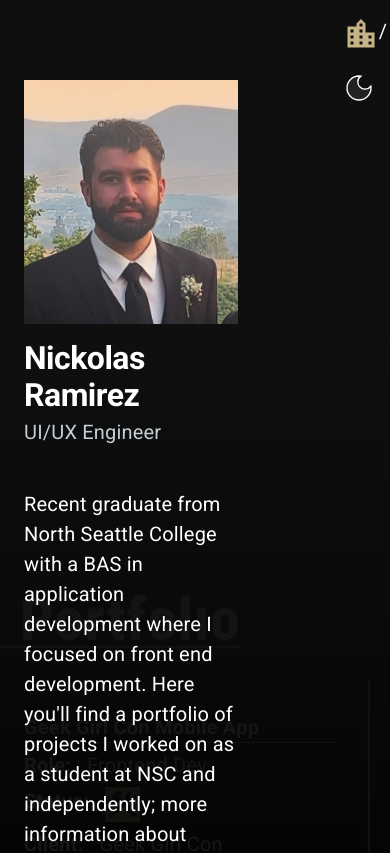
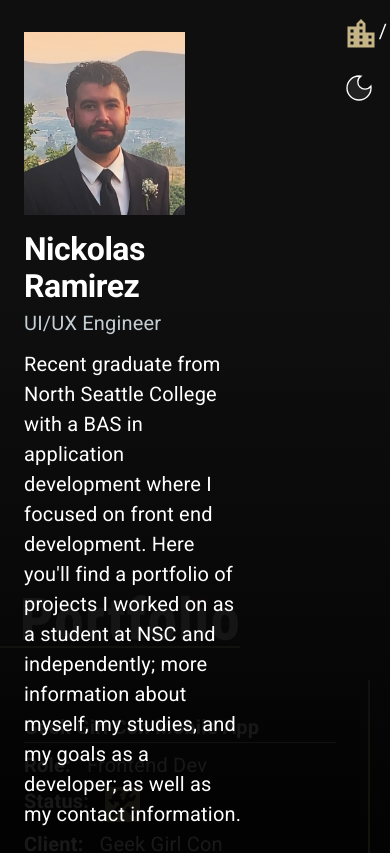
Before and after one commit to nickolasram/online-portfolio, a Next.js app: page / in a window 390 px wide. Shown: the top 853 px of the page. Built offline with nearby package versions, Linux system fonts and the light colour scheme; a web font is replaced by a local one.

Commit message:
adjusting banner

```diff
--- a/app/page.tsx
+++ b/app/page.tsx
@@ -149,14 +149,21 @@ export default function Home() {
             }
           }}
           >
-            <Box mt={10} width={.6}>
             <Box
+              width={.6}
+              sx={{
+                marginTop: 4,
+                [theme.breakpoints.up('md')]: {
+                  marginTop: 10,
+                },
+              }}>
+              <Box
                 mr={7}
                 mb={2}
                 sx={{
                   position: 'relative',
-                    height: '28.9vh',
-                    width: '25.4vh',
+                    height: '21.675vh',
+                    width: '19.05vh',
                   [theme.breakpoints.up('sm')]: {
                     float: 'right',
                     marginLeft: 2
@@ -169,19 +176,21 @@ export default function Home() {
               >
                 <Image
                   src={suit}
-                  // height={250}
                   fill
                   alt='personal photo'
                 />
               </Box>
               <Stack
                 justifyContent='flext-start'
-                mb={3}
                 sx={{
-                  height: '125px',
+                  marginBottom: 1,
                   [theme.breakpoints.only('sm')]: {
                     height: '200px',
-                  }
+                  },
+                  [theme.breakpoints.up('md')]: {
+                    marginBottom: 3,
+                    height: '125px',
+                  },
                 }}
               >
                 <Typography variant='h1'>
```
